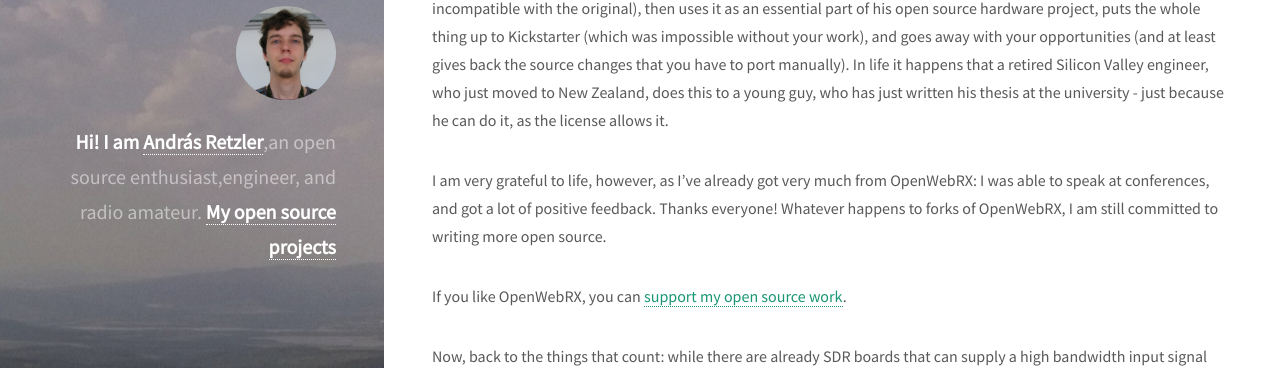
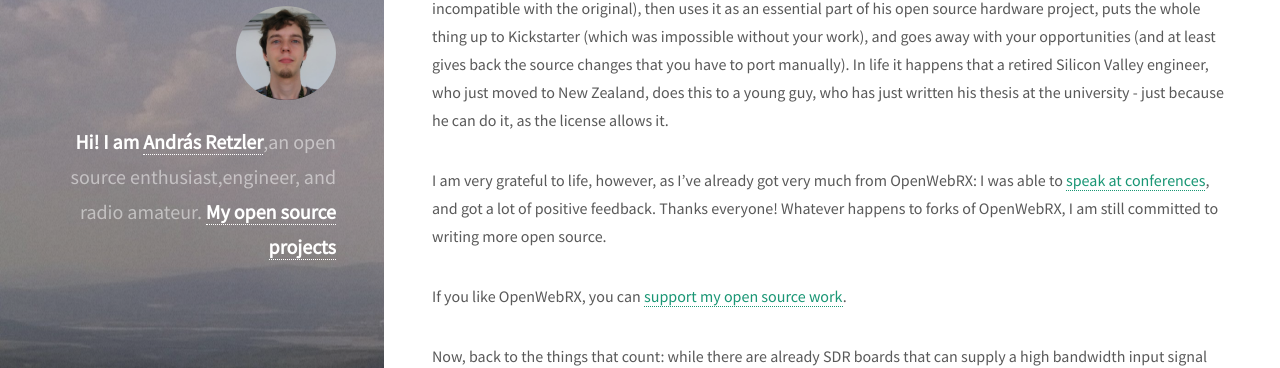
Before and after one commit to ha7ilm/ha7ilm.github.io, a Jekyll site: the page built from _posts/2016-03-13-recent-work.md, in a window 1280 px wide and 900 px high, scrolled down 352 px. Shown: the part 90-458 px from the top of the window. Built offline with Jekyll 4.4.1, drawn with Linux system fonts in a browser that asks for light colours; comment, search, counter and statistics services are not loaded; some of the changed lines change nothing that is shown; some of the changed text lies outside the part shown.

Commit message:
Added DCC link

```diff
--- a/_posts/2016-03-13-recent-work.md
+++ b/_posts/2016-03-13-recent-work.md
@@ -6,7 +6,7 @@
 
 The GPL protects you from company to improve your software and sell it for money without distributing the source code. It does not protect you, however, from someone who forks your software (which means making an own version incompatible with the original), then uses it as an essential part of his open source hardware project, puts the whole thing up to Kickstarter (which was impossible without your work), and goes away with your opportunities (and at least gives back the source changes that you have to port manually). In life it happens that a retired Silicon Valley engineer, who just moved to New Zealand, does this to a young guy, who has just written his thesis at the university - just because he can do it, as the license allows it.
 
-I am very grateful to life, however, as I've already got very much from OpenWebRX: I was able to speak at conferences, and got a lot of positive feedback. Thanks everyone! Whatever happens to forks of OpenWebRX, I am still committed to writing more open source.
+I am very grateful to life, however, as I've already got very much from OpenWebRX: I was able to <a href="http://sdr.hu/openwebrx#dcc">speak at conferences</a>, and got a lot of positive feedback. Thanks everyone! Whatever happens to forks of OpenWebRX, I am still committed to writing more open source.
 
 If you like OpenWebRX, you can <a href="/support#paypal">support my open source work</a>.
 
@@ -90,4 +90,4 @@
 
 I carried out this work to fulfil the requirements of *Project Laboratory 2* and *Heterogeneous Computing Systems* subjects at Budapest University of Technogy and Economics.
 
-*Note: this article has been edited on 2016-03-17.*
+*Note: this article has last been edited on 2016-03-20.*
```
